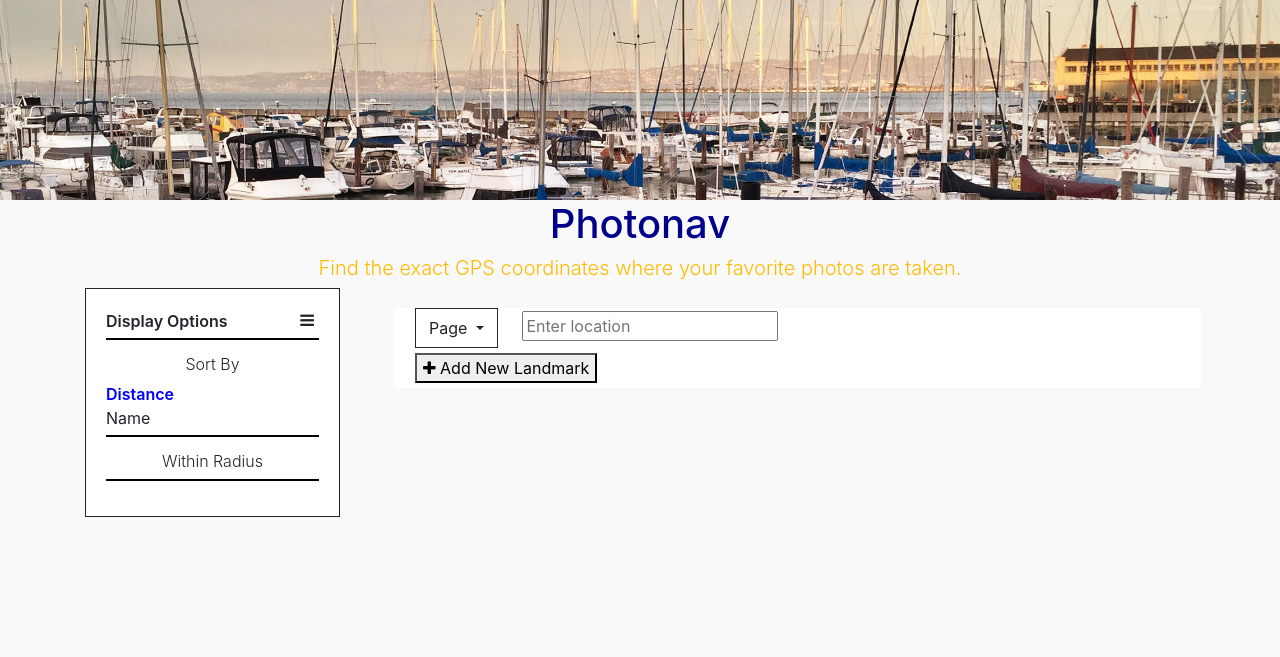
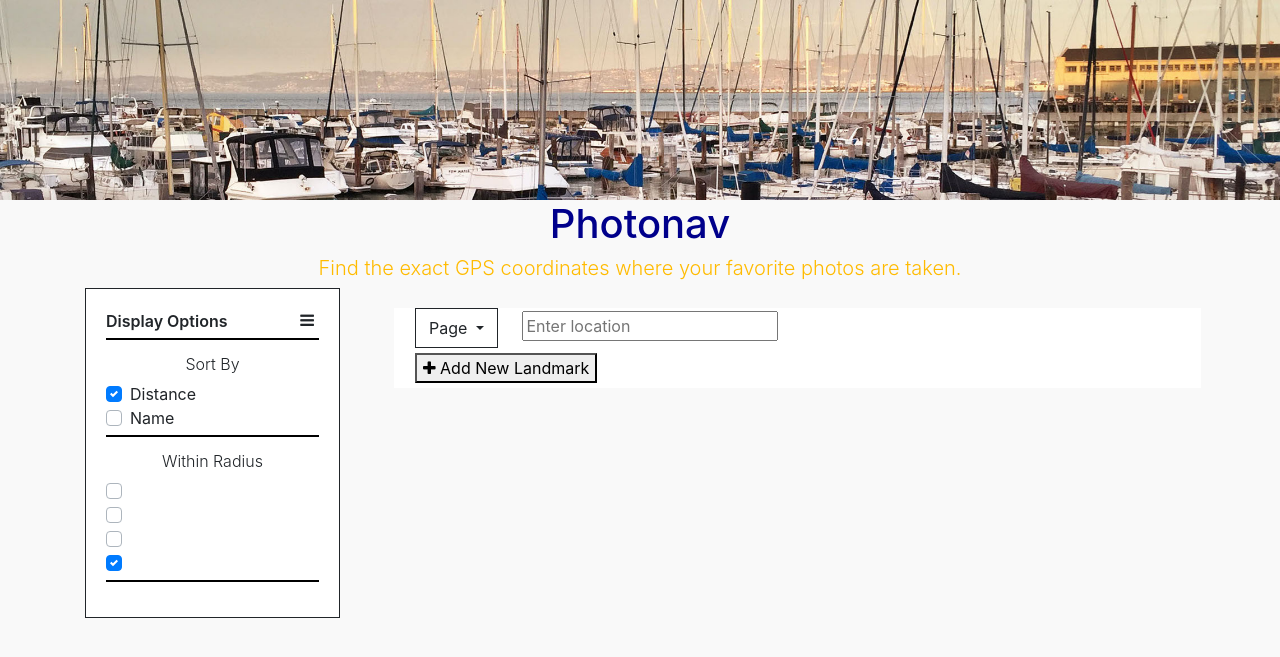
Before and after one commit to desaicheng/Photonav, a Django app: page / in a window 1280 px wide, after a click on "Display Options". Shown: the top 657 px of the page. Run offline with Django 3.2, Linux system fonts and the light colour scheme; some libraries are stand-ins or nearby versions.

Commit message:
changing display bar display

```diff
--- a/templates/displayOptions.html
+++ b/templates/displayOptions.html
@@ -9,23 +9,35 @@
             <div class="divider"></div>
             <div class="option-class">
                 <h6 class="class-header">Sort By</h6>
-                <div id="distance-option" class="option-item selected">
-                    Distance
+                <div class="custom-control custom-checkbox" id="distance-option">
+                    <input type="checkbox" class="custom-control-input" id="distance-option-checkbox" checked>
+                    <label class="custom-control-label" for="distance-option-checkbox"
+                        id="distance-option-checkbox">Distance</label>
                 </div>
-                <div id="name-option" class="option-item">
-                    Name
+                <div class="custom-control custom-checkbox" id="name-option">
+                    <input type="checkbox" class="custom-control-input" id="name-option-checkbox">
+                    <label class="custom-control-label" for="name-option-checkbox"
+                        id="name-option-checkbox">Name</label>
                 </div>
             </div>
             <div class="divider"></div>
             <div class="option-class">
                 <h6 class="class-header">Within Radius</h6>
-                <div id="10-radius" class="option-item">
+                <div class="custom-control custom-checkbox" id="10-radius">
+                    <input type="checkbox" class="custom-control-input" id="10-radius-checkbox">
+                    <label class="custom-control-label" for="10-radius-checkbox" id="10-radius-text"></label>
                 </div>
-                <div id="30-radius" class="option-item">
+                <div class="custom-control custom-checkbox" id="30-radius">
+                    <input type="checkbox" class="custom-control-input" id="30-radius-checkbox">
+                    <label class="custom-control-label" for="30-radius-checkbox" id="30-radius-text"></label>
                 </div>
-                <div id="60-radius" class="option-item">
+                <div class="custom-control custom-checkbox" id="60-radius">
+                    <input type="checkbox" class="custom-control-input" id="60-radius-checkbox">
+                    <label class="custom-control-label" for="60-radius-checkbox" id="60-radius-text"></label>
                 </div>
-                <div id="all-radius" class="option-item selected">
+                <div class="custom-control custom-checkbox" id="all-radius">
+                    <input type="checkbox" class="custom-control-input" id="all-radius-checkbox" checked>
+                    <label class="custom-control-label" for="all-radius-checkbox" id="all-radius-text"></label>
                 </div>
             </div>
             <div class="divider"></div>
--- a/templates/topBarScript.html
+++ b/templates/topBarScript.html
@@ -69,17 +69,20 @@
                     usersLongitude = response['longitude'];
                     if (curRadius != 1000000) {
                         newRadius(1000000, true);
+                        document.getElementById("all-radius-checkbox").checked = true;
                     }
 
                     getLandmarks('skip', 'skip', curRadius, 1).then(result => {
                         if (isMobile) {
-                            newPagination(4, true).then(result => {
-                                changePage(1);
+                            newPagination(4, false).then(result => {
+                                document.getElementById(`4-page-checkbox`).checked = true;
+                                // changePage(1);
                             });
                         }
                         else {
-                            newPagination(12, true).then(result => {
-                                changePage(1);
+                            newPagination(12, false).then(result => {
+                                document.getElementById(`12-page-checkbox`).checked = true;
+                                // changePage(1);
                             });
                         }
                     }).catch(error => {
```
Also changed, not shown: templates/displayOptionsScript.html (+22 -14 lines), templates/home.html (+32 -13 lines).
